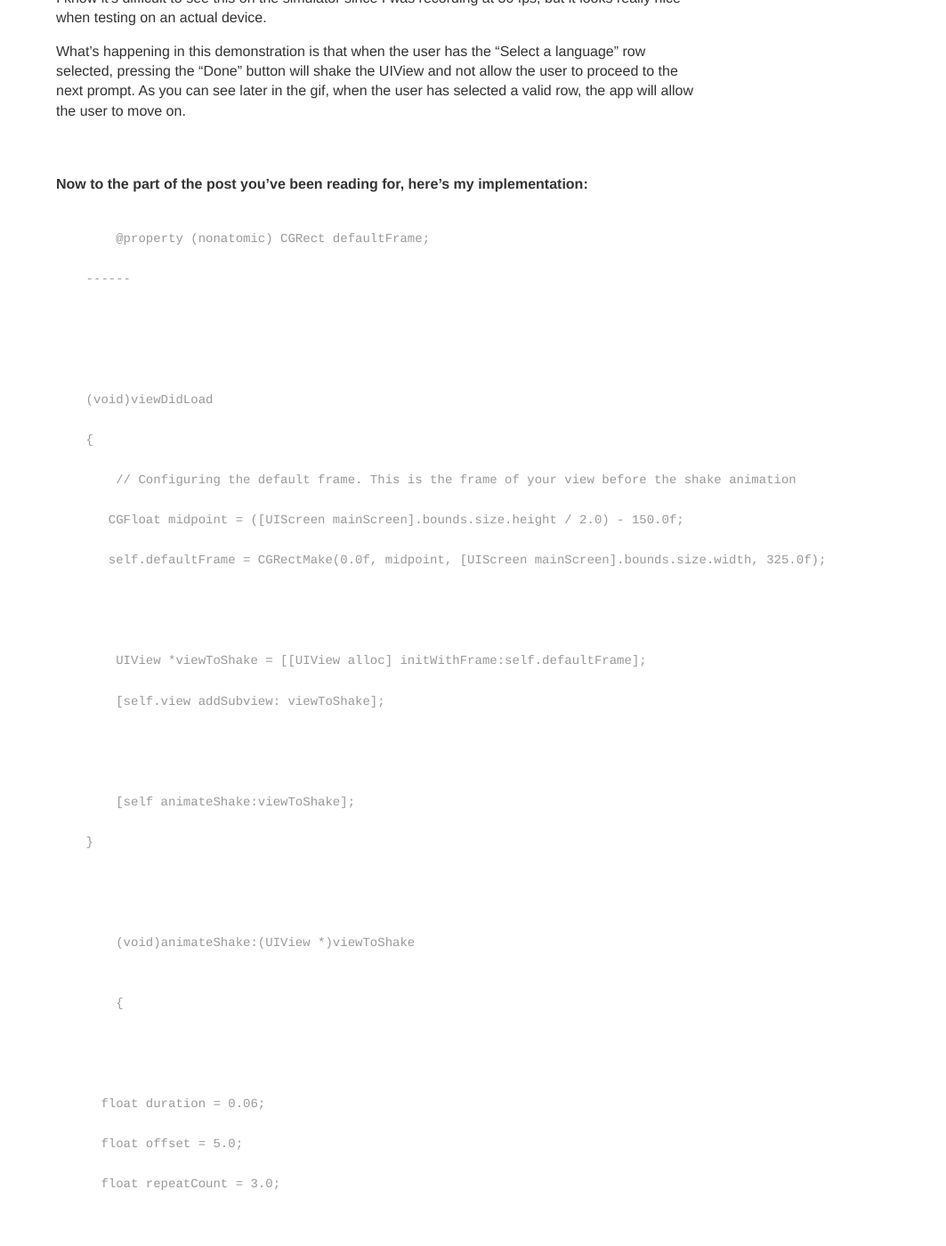
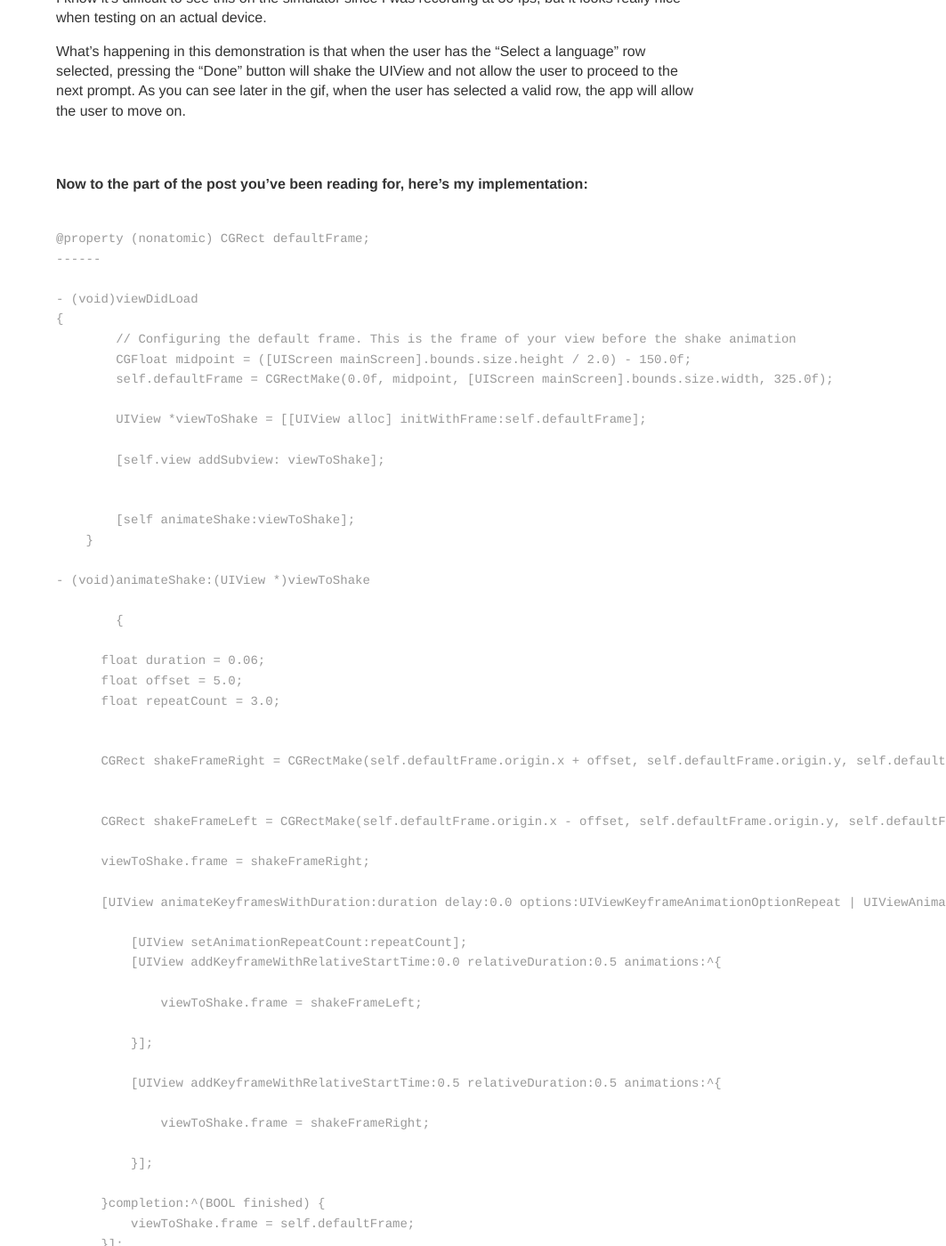
Before and after one commit to trentyou/trentyou.github.io, a Jekyll site: the page built from _posts/2014-12-7-Shaking a UIView.md, in a window 1280 px wide and 1400 px high, scrolled down 2112 px. Shown: the whole window at 89% size, without its empty margins (217-1280 px from the left). Built offline with Jekyll 4.4.1, drawn with Linux system fonts in a browser that asks for light colours; some of the changed text lies outside the part shown.

Commit message:
Updated 2014-12-7-Shaking a UIView.md

```diff
--- a/_posts/2014-12-7-Shaking a UIView.md
+++ b/_posts/2014-12-7-Shaking a UIView.md
@@ -58,61 +58,56 @@ What's happening in this demonstration is that when the user has the "Select a l
 
 <div style="width:700px">
 <pre><code>
-	@property (nonatomic) CGRect defaultFrame; <br>
-    ------<br>
-    <br>
-    <br>
-    (void)viewDidLoad <br>
-    {<br>
-    	// Configuring the default frame. This is the frame of your view before the shake animation <br>
-       CGFloat midpoint = ([UIScreen mainScreen].bounds.size.height / 2.0) - 150.0f; <br>
-       self.defaultFrame = CGRectMake(0.0f, midpoint, [UIScreen mainScreen].bounds.size.width, 325.0f); <br>
-       <br>
+@property (nonatomic) CGRect defaultFrame;
+------
+
+- (void)viewDidLoad
+{
+    	// Configuring the default frame. This is the frame of your view before the shake animation
+        CGFloat midpoint = ([UIScreen mainScreen].bounds.size.height / 2.0) - 150.0f;
+        self.defaultFrame = CGRectMake(0.0f, midpoint, [UIScreen mainScreen].bounds.size.width, 325.0f);
 
     	UIView *viewToShake = [[UIView alloc] initWithFrame:self.defaultFrame]; <br>
-        [self.view addSubview: viewToShake];<br>
-        <br>
+        [self.view addSubview: viewToShake];
 
-        [self animateShake:viewToShake];<br>
-    }<br>
-    <br>
 
-	(void)animateShake:(UIView *)viewToShake <br>
+        [self animateShake:viewToShake];
+    }
 
-	{ <br>
-       <br>
+- (void)animateShake:(UIView *)viewToShake
 
-      float duration = 0.06; <br>
-      float offset = 5.0; <br>
-      float repeatCount = 3.0; <br>
-      <br>
+	{
 
-      CGRect shakeFrameRight = CGRectMake(self.defaultFrame.origin.x + offset, self.defaultFrame.origin.y, self.defaultFrame.size.width, self.defaultFrame.size.height); <br>
-      <br>
+      float duration = 0.06;
+      float offset = 5.0;
+      float repeatCount = 3.0;
 
-      CGRect shakeFrameLeft = CGRectMake(self.defaultFrame.origin.x - offset, self.defaultFrame.origin.y, self.defaultFrame.size.width, self.defaultFrame.size.height); <br>
-  <br>
-      viewToShake.frame = shakeFrameRight; <br>
-<br>
-      [UIView animateKeyframesWithDuration:duration delay:0.0 options:UIViewKeyframeAnimationOptionRepeat | UIViewAnimationOptionCurveEaseInOut animations:^{ <br>
 
-          [UIView setAnimationRepeatCount:repeatCount]; <br>
-          <br>
-          [UIView addKeyframeWithRelativeStartTime:0.0 relativeDuration:0.5 animations:^{ <br>
+      CGRect shakeFrameRight = CGRectMake(self.defaultFrame.origin.x + offset, self.defaultFrame.origin.y, self.defaultFrame.size.width, self.defaultFrame.size.height);
 
-              viewToShake.frame = shakeFrameLeft; <br>
 
-          }]; <br>
-  <br>
-          [UIView addKeyframeWithRelativeStartTime:0.5 relativeDuration:0.5 animations:^{ <br>
+      CGRect shakeFrameLeft = CGRectMake(self.defaultFrame.origin.x - offset, self.defaultFrame.origin.y, self.defaultFrame.size.width, self.defaultFrame.size.height);
 
-              viewToShake.frame = shakeFrameRight; <br>
+      viewToShake.frame = shakeFrameRight;
 
-          }]; <br>
-  <br>
-      }completion:^(BOOL finished) { <br>
-          viewToShake.frame = self.defaultFrame; <br>
-      }]; <br>
+      [UIView animateKeyframesWithDuration:duration delay:0.0 options:UIViewKeyframeAnimationOptionRepeat | UIViewAnimationOptionCurveEaseInOut animations:^{
+
+          [UIView setAnimationRepeatCount:repeatCount];
+          [UIView addKeyframeWithRelativeStartTime:0.0 relativeDuration:0.5 animations:^{
+
+              viewToShake.frame = shakeFrameLeft;
+
+          }];
+
+          [UIView addKeyframeWithRelativeStartTime:0.5 relativeDuration:0.5 animations:^{
+
+              viewToShake.frame = shakeFrameRight;
+
+          }];
+
+      }completion:^(BOOL finished) {
+          viewToShake.frame = self.defaultFrame;
+      }];
 
 	}
 
```
